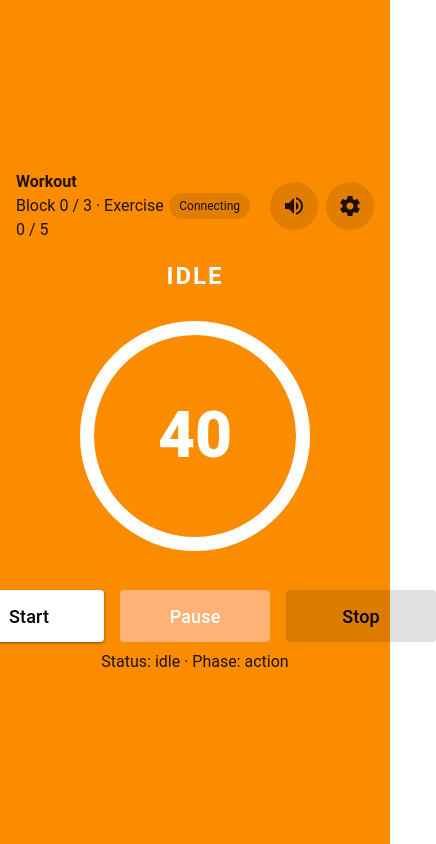
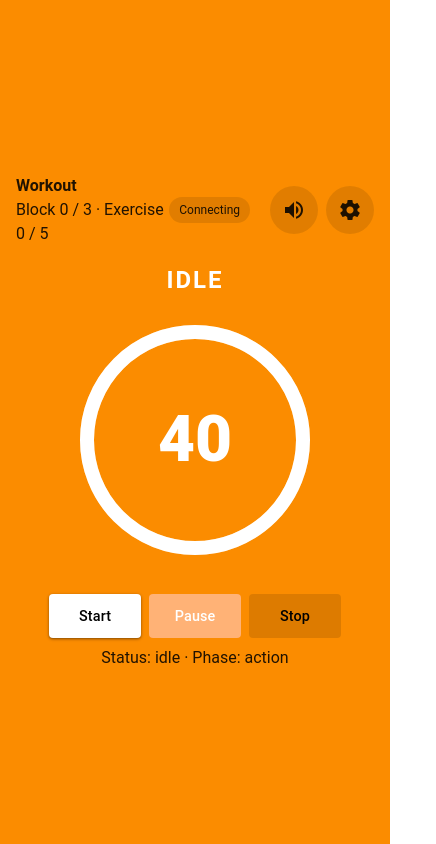
Before and after one commit to dieterch/workout-webapp, a Nuxt app: page / in a window 390 px wide. Shown: the whole page, 436 px wide, since content can reach past the window. Built offline with nearby package versions, Linux system fonts and the light colour scheme; no server answers.

Commit message:
iphone fixes

```diff
--- a/app/composables/useAudio.ts
+++ b/app/composables/useAudio.ts
@@ -11,6 +11,25 @@ function ensureAudioElements() {
   if (!gong) gong = new Audio('/sounds/gong.mp3')
   if (!beep) beep = new Audio('/sounds/beep.mp3')
   if (!signal) signal = new Audio('/sounds/signal.mp3')
+
+  gong.preload = 'auto'
+  beep.preload = 'auto'
+  signal.preload = 'auto'
+}
+
+async function prime(audio: HTMLAudioElement) {
+  const previousMuted = audio.muted
+  audio.muted = true
+  audio.currentTime = 0
+  try {
+    await audio.play()
+    audio.pause()
+    audio.currentTime = 0
+  } catch {
+    // Ignore unlock errors; next user interaction can retry.
+  } finally {
+    audio.muted = previousMuted
+  }
 }
 
 export function useAudio() {
@@ -31,7 +50,9 @@ export function useAudio() {
     if (enabled.value) return
     enabled.value = true
 
-    gong?.play().then(() => gong?.pause()).catch(() => {})
+    if (gong) void prime(gong)
+    if (beep) void prime(beep)
+    if (signal) void prime(signal)
   }
 
   function play(audio: HTMLAudioElement) {
--- a/app/pages/index.vue
+++ b/app/pages/index.vue
@@ -37,29 +37,28 @@
         <div class="timer-value">{{ displayRemainingSeconds }}</div>
       </div>
 
-      <div class="d-flex justify-center ga-4 mb-2">
+      <div class="controls-row d-flex justify-center ga-2 mb-2">
         <v-btn
-          size="x-large"
+          size="large"
           color="white"
           variant="elevated"
-          class="text-black"
-          min-width="150"
+          class="text-black control-btn"
           :disabled="store.workoutState.status === 'running'"
           @click="onStart"
         >
           Start
         </v-btn>
         <v-btn
-          size="x-large"
+          size="large"
           color="amber-darken-4"
           variant="elevated"
-          min-width="150"
+          class="control-btn"
           :disabled="store.workoutState.status !== 'running'"
           @click="store.pause()"
         >
           Pause
         </v-btn>
-        <v-btn size="x-large" color="black" variant="tonal" min-width="150" @click="store.stop()">Stop</v-btn>
+        <v-btn size="large" color="black" variant="tonal" class="control-btn" @click="store.stop()">Stop</v-btn>
       </div>
 
       <div class="text-body-2 mt-2">Status: {{ store.workoutState.status }} · Phase: {{ store.workoutState.phase }}</div>
@@ -267,6 +266,14 @@ watchEffect(() => {
   font-variant-numeric: tabular-nums;
 }
 
+.controls-row {
+  flex-wrap: wrap;
+}
+
+.control-btn {
+  min-width: 104px;
+}
+
 @media (max-width: 600px) {
   .phase-label {
     font-size: 1.5rem;
@@ -275,5 +282,10 @@ watchEffect(() => {
   .timer-value {
     font-size: 4rem;
   }
+
+  .control-btn {
+    min-width: 92px;
+    font-size: 0.9rem;
+  }
 }
 </style>
```
Also changed, not shown: 1 other file (tests, documents, lock files or other folders).
